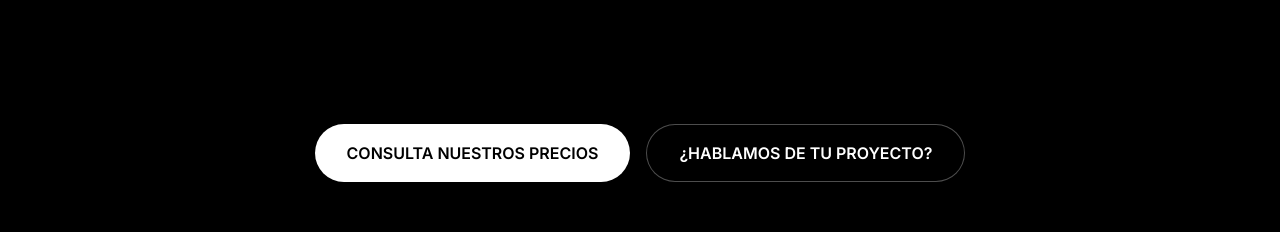
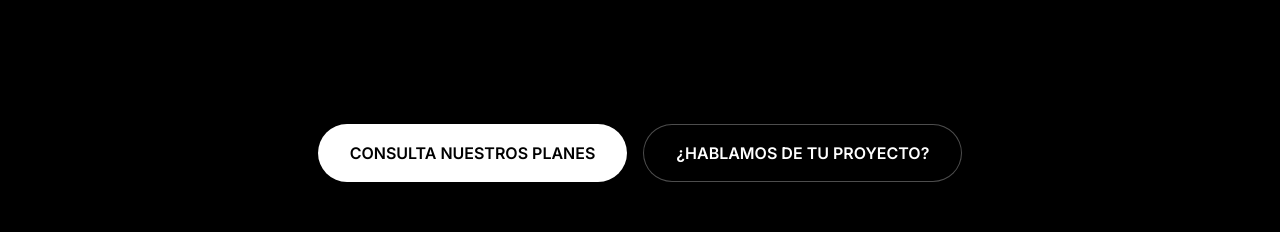
Before and after one commit to adriprometheus/prometheusvisuals_web, a Next.js app: page / in a window 1280 px wide. Shown: the part 1860-2092 px from the top of the page. Built offline with nearby package versions, Linux system fonts and the light colour scheme.

Commit message:
Cambiar botón de consultar precios a planes

```diff
--- a/src/components/Home/Hero.jsx
+++ b/src/components/Home/Hero.jsx
@@ -63,7 +63,7 @@ export default function Hero() {
 
       <div className="hidden flex-row justify-center gap-4 bg-black px-6 py-16 md:flex">
         <ScrollToPricing className="rounded-full bg-white px-8 py-4 text-center font-semibold text-black shadow-lg transition-all duration-300 hover:scale-105 hover:bg-neutral-200">
-          CONSULTA NUESTROS PRECIOS
+          CONSULTA NUESTROS PLANES
         </ScrollToPricing>
         <ScrollToContact className="rounded-full border border-white/30 bg-black/20 px-8 py-4 text-center font-semibold text-white backdrop-blur-md transition-all duration-300 hover:scale-105 hover:bg-white hover:text-black">
           ¿HABLAMOS DE TU PROYECTO?
```
